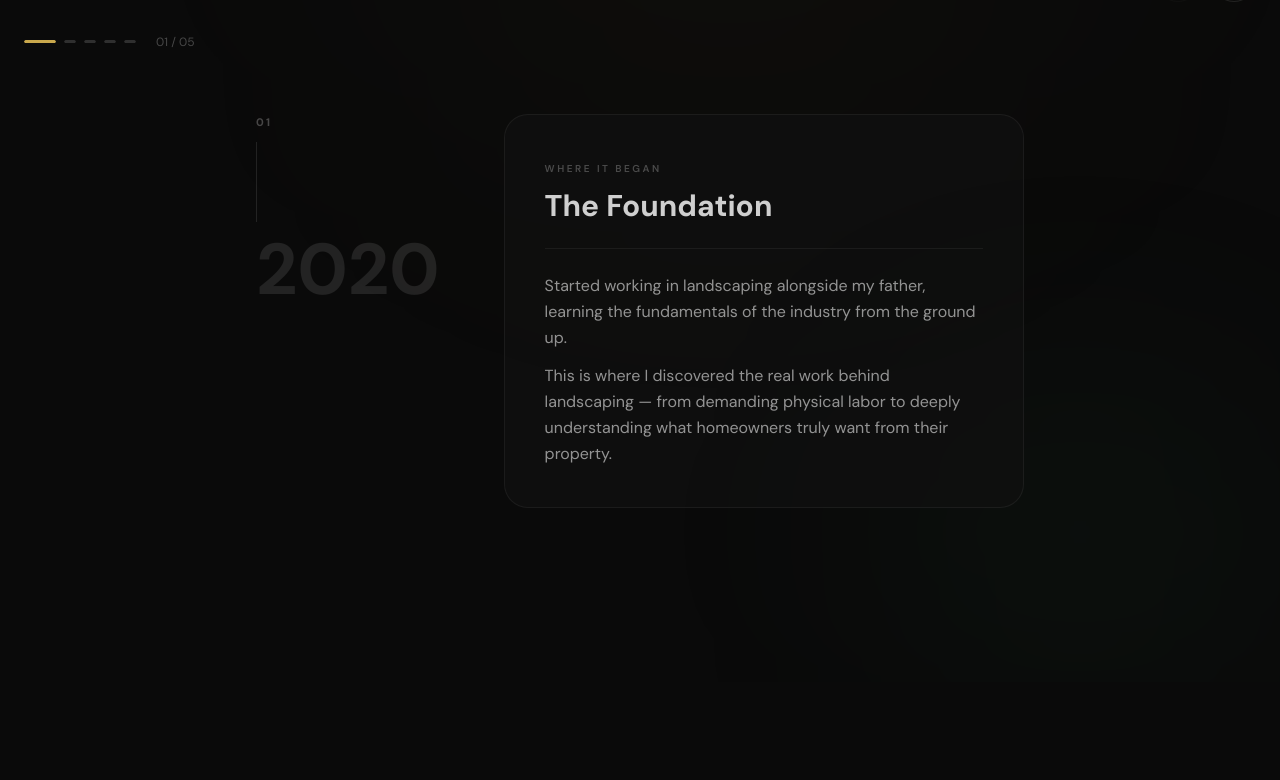
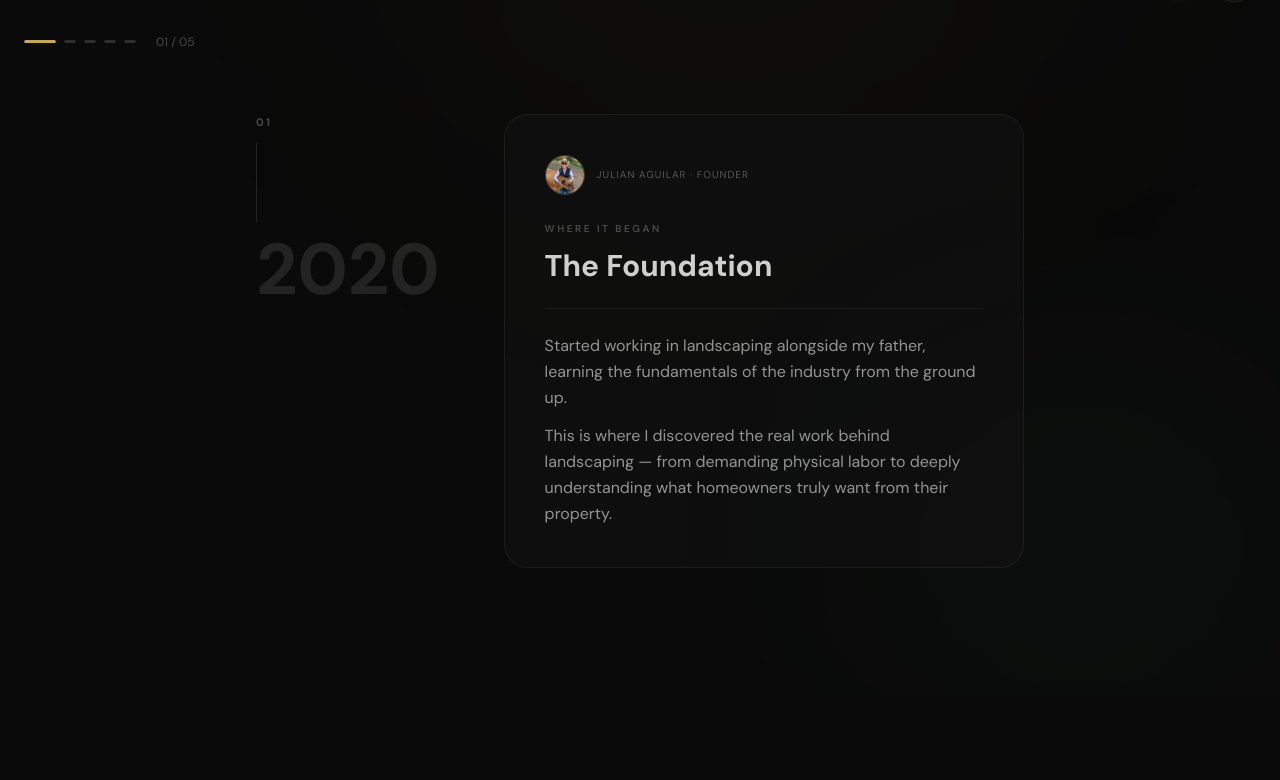
Before and after one commit to Julianthewebdesigner/Equinoxlandscapellc, a React (Vite) app: page / in a window 1280 px wide. Shown: the part 1371-2151 px from the top of the page. Built offline with nearby package versions, Linux system fonts and the light colour scheme.

Commit message:
Initial Equinox Landscape website

```diff
--- a/src/components/OurJourney.tsx
+++ b/src/components/OurJourney.tsx
@@ -267,6 +267,16 @@ function TimelineCard({
           <div className="absolute top-0 left-0 w-full h-1 bg-gradient-to-r from-transparent via-brand-gold/60 to-transparent" />
         )}
 
+        {index === 0 && (
+          <div className="flex items-center gap-3 mb-5">
+            <img
+              src="/images/IMG_4870.JPG"
+              alt="Julian Aguilar"
+              className="w-10 h-10 rounded-full object-cover object-top border border-brand-gold/30 flex-shrink-0"
+            />
+            <span className="text-[10px] text-white/30 tracking-widest uppercase">Julian Aguilar · Founder</span>
+          </div>
+        )}
         <span
           className={`text-[10px] uppercase tracking-[0.25em] font-semibold ${
             m.isFeatured ? "text-brand-gold/70" : "text-white/25"
```
